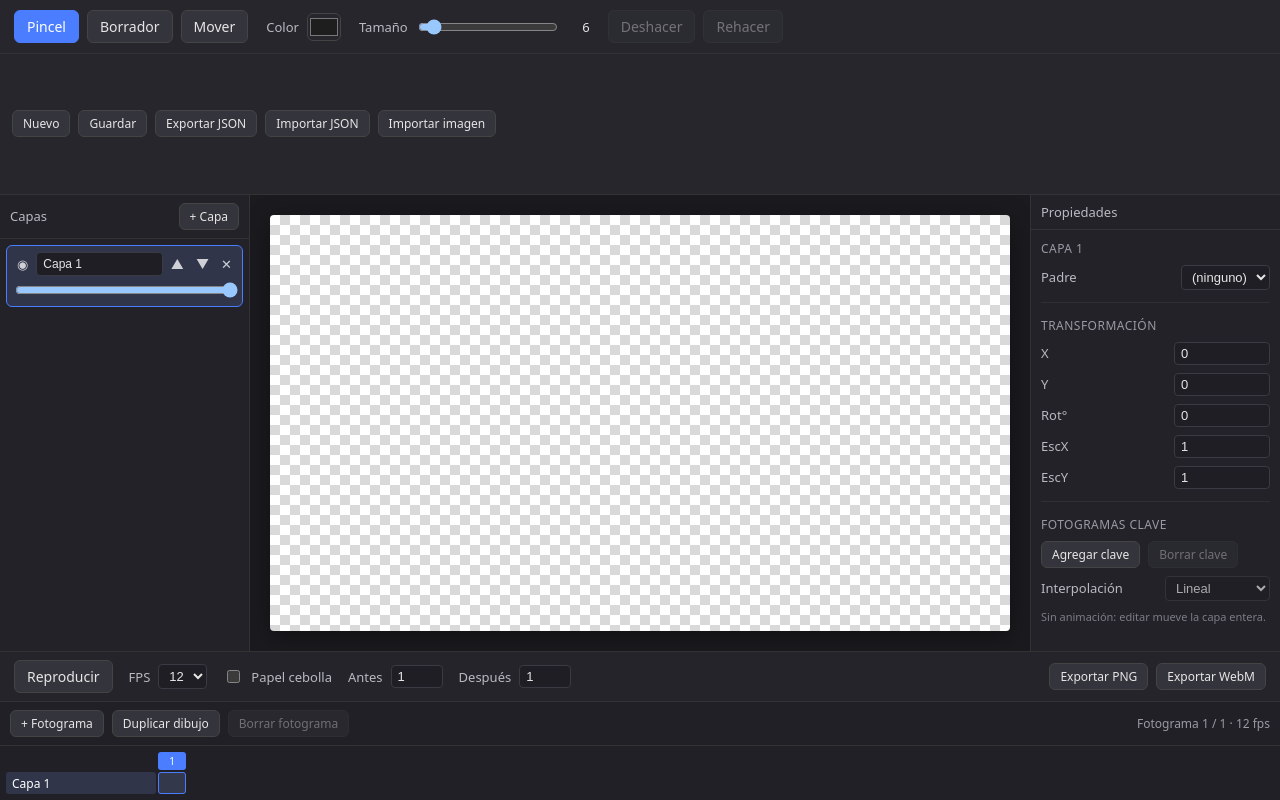
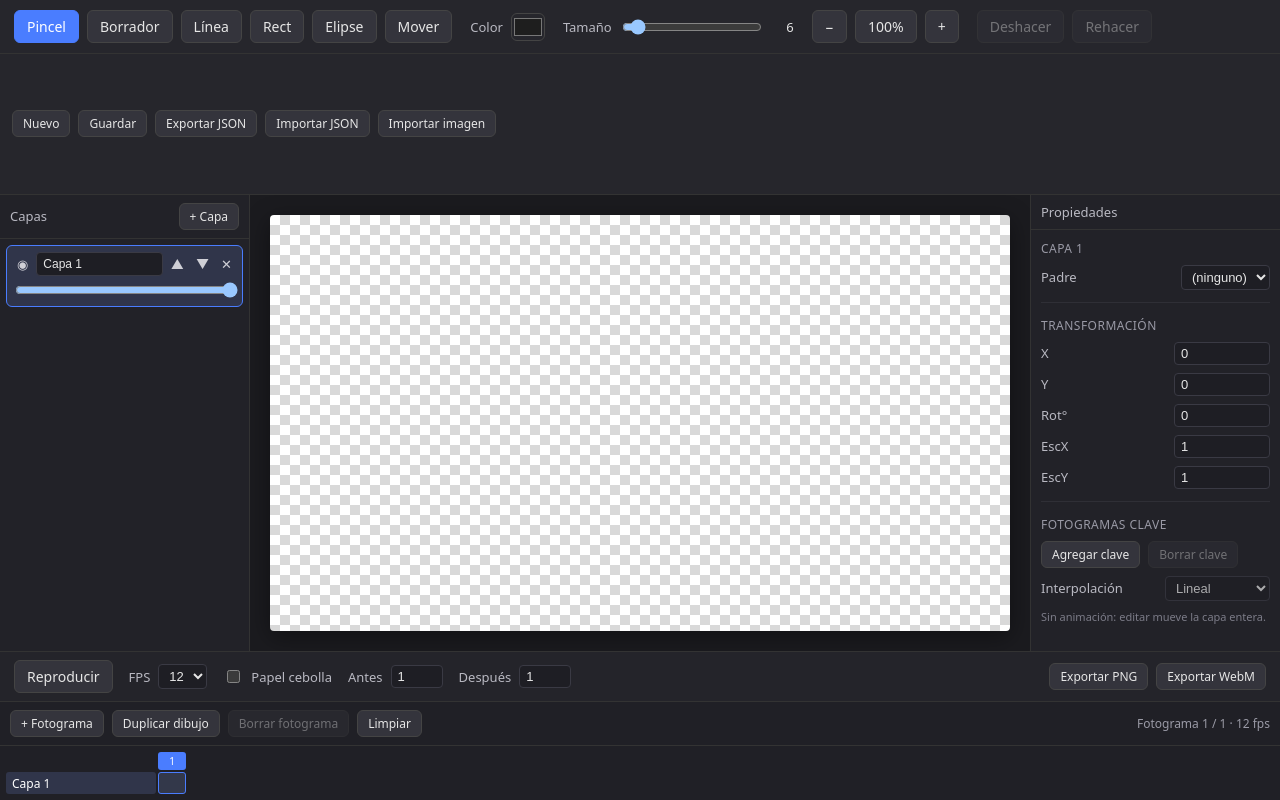
Before and after one commit to horaciolidity/animedit, a React (Vite) app: page / in a window 1280 px wide. Built offline with nearby package versions, Linux system fonts and the light colour scheme.

Commit message:
Fase 6: herramientas de formas, zoom/pan, atajos (espacio, +/-, Home/End) y limpiar fotograma

```diff
--- a/src/App.tsx
+++ b/src/App.tsx
@@ -94,8 +94,28 @@ export function App() {
         useToolStore.getState().setTool('brush');
       } else if (key === 'e') {
         useToolStore.getState().setTool('eraser');
+      } else if (key === 'l') {
+        useToolStore.getState().setTool('line');
+      } else if (key === 'r') {
+        useToolStore.getState().setTool('rect');
+      } else if (key === 'o') {
+        useToolStore.getState().setTool('ellipse');
       } else if (key === 'v') {
         useToolStore.getState().setTool('move');
+      } else if (event.code === 'Space') {
+        event.preventDefault();
+        const ui = useUiStore.getState();
+        ui.setPlaying(!ui.isPlaying);
+      } else if (key === '+' || key === '=') {
+        useUiStore.getState().zoomAt(1.25, 0, 0, 0, 0);
+      } else if (key === '-') {
+        useUiStore.getState().zoomAt(1 / 1.25, 0, 0, 0, 0);
+      } else if (key === '0') {
+        useUiStore.getState().resetView();
+      } else if (event.key === 'Home') {
+        useUiStore.getState().setCurrentFrame(0);
+      } else if (event.key === 'End') {
+        useUiStore.getState().setCurrentFrame(getFrameCount(engine.getProject()) - 1);
       } else if (event.key === 'ArrowRight' || event.key === 'ArrowLeft') {
         const max = getFrameCount(engine.getProject()) - 1;
         const delta = event.key === 'ArrowRight' ? 1 : -1;
--- a/src/components/DrawingCanvas.tsx
+++ b/src/components/DrawingCanvas.tsx
@@ -3,6 +3,7 @@ import type { EditorEngine } from '../core/editor';
 import { renderProject, renderStroke } from '../engine/renderer';
 import { subscribeImages } from '../engine/imageCache';
 import { layerBounds, parentWorldMatrix, transformAt, worldMatrix } from '../core/transform';
+import { buildShape, isShapeKind, type ShapeKind } from '../core/shapes';
 import { useProject } from '../hooks/useProject';
 import { useToolStore } from '../state/toolStore';
 import { useUiStore } from '../state/uiStore';
@@ -18,6 +19,18 @@ interface MoveSession {
   parentWorld: DOMMatrix;
 }
 
+interface ShapeSession {
+  kind: ShapeKind;
+  start: StrokePoint;
+}
+
+interface PanSession {
+  startX: number;
+  startY: number;
+  panX: number;
+  panY: number;
+}
+
 function toPoint(canvas: HTMLCanvasElement, event: PointerEvent): StrokePoint {
   const rect = canvas.getBoundingClientRect();
   const x = ((event.clientX - rect.left) / rect.width) * canvas.width;
@@ -31,14 +44,20 @@ export function DrawingCanvas({ engine }: DrawingCanvasProps) {
   const onionEnabled = useUiStore((s) => s.onionEnabled);
   const onionBefore = useUiStore((s) => s.onionBefore);
   const onionAfter = useUiStore((s) => s.onionAfter);
+  const zoom = useUiStore((s) => s.zoom);
+  const panX = useUiStore((s) => s.panX);
+  const panY = useUiStore((s) => s.panY);
   const tool = useToolStore((s) => s.tool);
 
+  const wrapRef = useRef<HTMLDivElement>(null);
   const canvasRef = useRef<HTMLCanvasElement>(null);
   const committedRef = useRef<HTMLCanvasElement | null>(null);
   const layerScratchRef = useRef<HTMLCanvasElement | null>(null);
   const onionScratchRef = useRef<HTMLCanvasElement | null>(null);
   const draftRef = useRef<Stroke | null>(null);
   const moveRef = useRef<MoveSession | null>(null);
+  const shapeRef = useRef<ShapeSession | null>(null);
+  const panRef = useRef<PanSession | null>(null);
   const dirtyRef = useRef(true);
   const [imagesVersion, setImagesVersion] = useState(0);
 
@@ -104,13 +123,36 @@ export function DrawingCanvas({ engine }: DrawingCanvasProps) {
   }, []);
 
   useEffect(() => {
+    const wrap = wrapRef.current;
+    if (!wrap) return;
+    const onWheel = (event: WheelEvent) => {
+      event.preventDefault();
+      const rect = wrap.getBoundingClientRect();
+      const state = useUiStore.getState();
+      if (event.ctrlKey || event.metaKey) {
+        const factor = Math.exp(-event.deltaY * 0.0015);
+        state.zoomAt(
+          factor,
+          event.clientX - rect.left,
+          event.clientY - rect.top,
+          rect.width,
+          rect.height,
+        );
+      } else {
+        state.setPan(state.panX - event.deltaX, state.panY - event.deltaY);
+      }
+    };
+    wrap.addEventListener('wheel', onWheel, { passive: false });
+    return () => wrap.removeEventListener('wheel', onWheel);
+  }, []);
+
+  useEffect(() => {
     const canvas = canvasRef.current;
     if (!canvas) return;
 
     const startDraw = (event: PointerEvent, kind: ToolKind) => {
       const { activeLayerId, currentFrame: frame } = useUiStore.getState();
       if (!activeLayerId || frame >= engine.getProject().layers[0].frames.length) return;
-      canvas.setPointerCapture(event.pointerId);
       const { color, size } = useToolStore.getState();
       draftRef.current = {
         id: crypto.randomUUID(),
@@ -118,6 +160,22 @@ export function DrawingCanvas({ engine }: DrawingCanvasProps) {
         color,
         size,
         points: [toPoint(canvas, event)],
+      };
+      dirtyRef.current = true;
+    };
+
+    const startShape = (event: PointerEvent, kind: ShapeKind) => {
+      const { activeLayerId, currentFrame: frame } = useUiStore.getState();
+      if (!activeLayerId || frame >= engine.getProject().layers[0].frames.length) return;
+      const { color, size } = useToolStore.getState();
+      const start = toPoint(canvas, event);
+      shapeRef.current = { kind, start };
+      draftRef.current = {
+        id: crypto.randomUUID(),
+        tool: kind,
+        color,
+        size,
+        points: buildShape(kind, start, start, event.shiftKey),
       };
       dirtyRef.current = true;
     };
@@ -144,7 +202,6 @@ export function DrawingCanvas({ engine }: DrawingCanvasProps) {
         return;
       }
 
-      canvas.setPointerCapture(event.pointerId);
       moveRef.current = {
         start: point,
         transform: transformAt(layer, frame),
@@ -155,12 +212,34 @@ export function DrawingCanvas({ engine }: DrawingCanvasProps) {
 
     const onDown = (event: PointerEvent) => {
       event.preventDefault();
+      if (event.button === 1) {
+        const state = useUiStore.getState();
+        panRef.current = {
+          startX: event.clientX,
+          startY: event.clientY,
+          panX: state.panX,
+          panY: state.panY,
+        };
+        canvas.setPointerCapture(event.pointerId);
+        return;
+      }
+      canvas.setPointerCapture(event.pointerId);
       const activeTool = useToolStore.getState().tool;
       if (activeTool === 'move') startMove(event);
+      else if (isShapeKind(activeTool)) startShape(event, activeTool);
       else startDraw(event, activeTool);
     };
 
     const onMove = (event: PointerEvent) => {
+      const pan = panRef.current;
+      if (pan) {
+        event.preventDefault();
+        useUiStore
+          .getState()
+          .setPan(pan.panX + (event.clientX - pan.startX), pan.panY + (event.clientY - pan.startY));
+        return;
+      }
+
       const move = moveRef.current;
       if (move) {
         event.preventDefault();
@@ -178,6 +257,18 @@ export function DrawingCanvas({ engine }: DrawingCanvasProps) {
         return;
       }
 
+      const shape = shapeRef.current;
+      if (shape && draftRef.current) {
+        event.preventDefault();
+        const current = toPoint(canvas, event);
+        draftRef.current = {
+          ...draftRef.current,
+          points: buildShape(shape.kind, shape.start, current, event.shiftKey),
+        };
+        dirtyRef.current = true;
+        return;
+      }
+
       const draft = draftRef.current;
       if (!draft) return;
       event.preventDefault();
@@ -186,28 +277,39 @@ export function DrawingCanvas({ engine }: DrawingCanvasProps) {
       dirtyRef.current = true;
     };
 
-    const endMove = () => {
-      moveRef.current = null;
-      engine.endTransform();
-    };
-
     const finishDraw = (commit: boolean) => {
       const draft = draftRef.current;
       if (!draft) return;
       draftRef.current = null;
       dirtyRef.current = true;
-      if (!commit || draft.points.length === 0) return;
+      if (!commit || draft.points.length < 2) return;
       const { activeLayerId, currentFrame: frame } = useUiStore.getState();
       if (activeLayerId) engine.drawStroke(activeLayerId, frame, draft);
     };
 
     const onUp = () => {
-      if (moveRef.current) endMove();
-      else finishDraw(true);
+      if (panRef.current) {
+        panRef.current = null;
+      } else if (moveRef.current) {
+        moveRef.current = null;
+        engine.endTransform();
+      } else if (shapeRef.current) {
+        shapeRef.current = null;
+        finishDraw(true);
+      } else {
+        finishDraw(true);
+      }
     };
+
     const onCancel = () => {
-      if (moveRef.current) endMove();
-      else finishDraw(false);
+      panRef.current = null;
+      if (moveRef.current) {
+        moveRef.current = null;
+        engine.endTransform();
+      } else {
+        shapeRef.current = null;
+        finishDraw(false);
+      }
     };
 
     canvas.addEventListener('pointerdown', onDown);
@@ -222,11 +324,17 @@ export function DrawingCanvas({ engine }: DrawingCanvasProps) {
     };
   }, [engine]);
 
+  const cursor = tool === 'move' ? 'move' : 'crosshair';
+
   return (
-    <div className="canvas-wrap">
+    <div className="canvas-wrap" ref={wrapRef}>
       <canvas
         ref={canvasRef}
-        className={tool === 'move' ? 'drawing-canvas move' : 'drawing-canvas'}
+        className="drawing-canvas"
+        style={{
+          transform: `translate(${panX}px, ${panY}px) scale(${zoom})`,
+          cursor,
+        }}
         width={project.width}
         height={project.height}
       />
--- a/src/components/Timeline.tsx
+++ b/src/components/Timeline.tsx
@@ -41,6 +41,12 @@ export function Timeline({ engine }: { engine: EditorEngine }) {
           disabled={frameCount <= 1}
         >
           Borrar fotograma
+        </button>
+        <button
+          className="tool small"
+          onClick={() => activeLayerId && engine.clearFrame(activeLayerId, currentFrame)}
+        >
+          Limpiar
         </button>
         <span className="timeline-status">
           Fotograma {currentFrame + 1} / {frameCount} · {project.fps} fps
--- a/src/components/Toolbar.tsx
+++ b/src/components/Toolbar.tsx
@@ -1,4 +1,5 @@
 import { useToolStore } from '../state/toolStore';
+import { useUiStore } from '../state/uiStore';
 import type { EditorTool } from '../model/types';
 
 interface ToolbarProps {
@@ -11,8 +12,13 @@ interface ToolbarProps {
 const TOOLS: { kind: EditorTool; label: string; hint: string }[] = [
   { kind: 'brush', label: 'Pincel', hint: 'B' },
   { kind: 'eraser', label: 'Borrador', hint: 'E' },
+  { kind: 'line', label: 'Línea', hint: 'L' },
+  { kind: 'rect', label: 'Rect', hint: 'R' },
+  { kind: 'ellipse', label: 'Elipse', hint: 'O' },
   { kind: 'move', label: 'Mover', hint: 'V' },
 ];
+
+const SHAPE_TOOLS: EditorTool[] = ['brush', 'eraser', 'line', 'rect', 'ellipse'];
 
 export function Toolbar({ onUndo, onRedo, canUndo, canRedo }: ToolbarProps) {
   const tool = useToolStore((s) => s.tool);
@@ -21,6 +27,11 @@ export function Toolbar({ onUndo, onRedo, canUndo, canRedo }: ToolbarProps) {
   const setTool = useToolStore((s) => s.setTool);
   const setColor = useToolStore((s) => s.setColor);
   const setSize = useToolStore((s) => s.setSize);
+  const zoom = useUiStore((s) => s.zoom);
+  const resetView = useUiStore((s) => s.resetView);
+  const zoomAt = useUiStore((s) => s.zoomAt);
+
+  const showStyling = SHAPE_TOOLS.includes(tool);
 
   return (
     <header className="toolbar">
@@ -37,6 +48,8 @@ export function Toolbar({ onUndo, onRedo, canUndo, canRedo }: ToolbarProps) {
         ))}
       </div>
 
+      {showStyling ? (
+        <>
           <div className="group">
             <label className="field">
               Color
@@ -57,6 +70,20 @@ export function Toolbar({ onUndo, onRedo, canUndo, canRedo }: ToolbarProps) {
               <span className="size-value">{size}</span>
             </label>
           </div>
+        </>
+      ) : null}
+
+      <div className="group">
+        <button className="tool" onClick={() => zoomAt(1 / 1.25, 0, 0, 0, 0)} title="Alejar (-)">
+          −
+        </button>
+        <button className="tool" onClick={resetView} title="Restablecer vista (0)">
+          {Math.round(zoom * 100)}%
+        </button>
+        <button className="tool" onClick={() => zoomAt(1.25, 0, 0, 0, 0)} title="Acercar (+)">
+          +
+        </button>
+      </div>
 
       <div className="group">
         <button className="tool" onClick={onUndo} disabled={!canUndo} title="Deshacer (Ctrl+Z)">
--- a/src/core/editor.ts
+++ b/src/core/editor.ts
@@ -48,6 +48,10 @@ export class EditorEngine {
 
   addImage(layerId: string, frameIndex: number, image: PlacedImage): void {
     this.commit('add-image', project.addImage(this.state, layerId, frameIndex, image));
+  }
+
+  clearFrame(layerId: string, frameIndex: number): void {
+    this.commit('clear-frame', project.clearFrame(this.state, layerId, frameIndex));
   }
 
   loadProject(next: Project): void {
--- a/src/core/project.ts
+++ b/src/core/project.ts
@@ -88,10 +88,18 @@ export function addImage(
     ),
   }));
 }
-
 export function addLayer(project: Project): Project {
   const layer = createLayer(`Capa ${project.layers.length + 1}`, getFrameCount(project));
   return { ...project, layers: [...project.layers, layer] };
+}
+
+export function clearFrame(project: Project, layerId: string, frameIndex: number): Project {
+  return updateLayer(project, layerId, (layer) => ({
+    ...layer,
+    frames: layer.frames.map((frame, index) =>
+      index === frameIndex ? { strokes: [], images: [] } : frame,
+    ),
+  }));
 }
 
 export function removeLayer(project: Project, layerId: string): Project {
--- /dev/null
+++ b/src/core/shapes.ts
@@ -0,0 +1,67 @@
+import type { StrokePoint } from '../model/types';
+
+export type ShapeKind = 'line' | 'rect' | 'ellipse';
+
+export const SHAPE_KINDS: ShapeKind[] = ['line', 'rect', 'ellipse'];
+
+export function isShapeKind(value: string): value is ShapeKind {
+  return value === 'line' || value === 'rect' || value === 'ellipse';
+}
+
+function point(x: number, y: number): StrokePoint {
+  return { x, y, pressure: 0.5 };
+}
+
+function squareEnd(start: StrokePoint, end: StrokePoint): StrokePoint {
+  const dx = end.x - start.x;
+  const dy = end.y - start.y;
+  const size = Math.max(Math.abs(dx), Math.abs(dy));
+  return point(
+    start.x + (dx < 0 ? -size : size),
+    start.y + (dy < 0 ? -size : size),
+  );
+}
+
+export function buildShape(
+  kind: ShapeKind,
+  start: StrokePoint,
+  end: StrokePoint,
+  constrain: boolean,
+): StrokePoint[] {
+  if (kind === 'line') {
+    let target = end;
+    if (constrain) {
+      const dx = end.x - start.x;
+      const dy = end.y - start.y;
+      const step = Math.PI / 4;
+      const angle = Math.round(Math.atan2(dy, dx) / step) * step;
+      const length = Math.hypot(dx, dy);
+      target = point(start.x + Math.cos(angle) * length, start.y + Math.sin(angle) * length);
+    }
+    return [point(start.x, start.y), point(target.x, target.y)];
+  }
+
+  const corner = constrain ? squareEnd(start, end) : end;
+
+  if (kind === 'rect') {
+    return [
+      point(start.x, start.y),
+      point(corner.x, start.y),
+      point(corner.x, corner.y),
+      point(start.x, corner.y),
+      point(start.x, start.y),
+    ];
+  }
+
+  const cx = (start.x + corner.x) / 2;
+  const cy = (start.y + corner.y) / 2;
+  const rx = Math.abs(corner.x - start.x) / 2;
+  const ry = Math.abs(corner.y - start.y) / 2;
+  const segments = 56;
+  const points: StrokePoint[] = [];
+  for (let i = 0; i <= segments; i++) {
+    const angle = (i / segments) * Math.PI * 2;
+    points.push(point(cx + Math.cos(angle) * rx, cy + Math.sin(angle) * ry));
+  }
+  return points;
+}
--- a/src/index.css
+++ b/src/index.css
@@ -222,6 +222,7 @@ button {
 }
 
 .canvas-wrap {
+  position: relative;
   width: min(100%, 1280px);
   background-color: #fff;
   background-image: linear-gradient(45deg, #d9d9d9 25%, transparent 25%),
@@ -241,6 +242,8 @@ button {
   border-radius: 4px;
   touch-action: none;
   cursor: crosshair;
+  transform-origin: center center;
+  will-change: transform;
 }
 
 .timeline {
--- a/src/model/types.ts
+++ b/src/model/types.ts
@@ -1,4 +1,4 @@
-export type ToolKind = 'brush' | 'eraser';
+export type ToolKind = 'brush' | 'eraser' | 'line' | 'rect' | 'ellipse';
 
 export type EditorTool = ToolKind | 'move';
 
--- a/src/state/uiStore.ts
+++ b/src/state/uiStore.ts
@@ -7,17 +7,28 @@ interface UiState {
   onionEnabled: boolean;
   onionBefore: number;
   onionAfter: number;
+  zoom: number;
+  panX: number;
+  panY: number;
   setActiveLayer: (id: string) => void;
   setCurrentFrame: (frame: number) => void;
   setPlaying: (playing: boolean) => void;
   setOnionEnabled: (enabled: boolean) => void;
   setOnionBefore: (count: number) => void;
   setOnionAfter: (count: number) => void;
+  setPan: (x: number, y: number) => void;
+  zoomAt: (factor: number, cx: number, cy: number, width: number, height: number) => void;
+  resetView: () => void;
 }
 
 function clampCount(count: number): number {
   if (!Number.isFinite(count)) return 0;
   return Math.min(4, Math.max(0, Math.floor(count)));
+}
+
+function clampZoom(zoom: number): number {
+  if (!Number.isFinite(zoom)) return 1;
+  return Math.min(6, Math.max(0.2, zoom));
 }
 
 export const useUiStore = create<UiState>((set) => ({
@@ -27,10 +38,27 @@ export const useUiStore = create<UiState>((set) => ({
   onionEnabled: false,
   onionBefore: 1,
   onionAfter: 1,
+  zoom: 1,
+  panX: 0,
+  panY: 0,
   setActiveLayer: (activeLayerId) => set({ activeLayerId }),
   setCurrentFrame: (currentFrame) => set({ currentFrame: Math.max(0, Math.floor(currentFrame)) }),
   setPlaying: (isPlaying) => set({ isPlaying }),
   setOnionEnabled: (onionEnabled) => set({ onionEnabled }),
   setOnionBefore: (count) => set({ onionBefore: clampCount(count) }),
   setOnionAfter: (count) => set({ onionAfter: clampCount(count) }),
+  setPan: (panX, panY) => set({ panX, panY }),
+  zoomAt: (factor, cx, cy, width, height) =>
+    set((state) => {
+      const zoom = clampZoom(state.zoom * factor);
+      const ratio = zoom / state.zoom;
+      const dx = cx - width / 2;
+      const dy = cy - height / 2;
+      return {
+        zoom,
+        panX: dx - (dx - state.panX) * ratio,
+        panY: dy - (dy - state.panY) * ratio,
+      };
+    }),
+  resetView: () => set({ zoom: 1, panX: 0, panY: 0 }),
 }));
```
Lines whose indentation alone changed are shown as unchanged.
